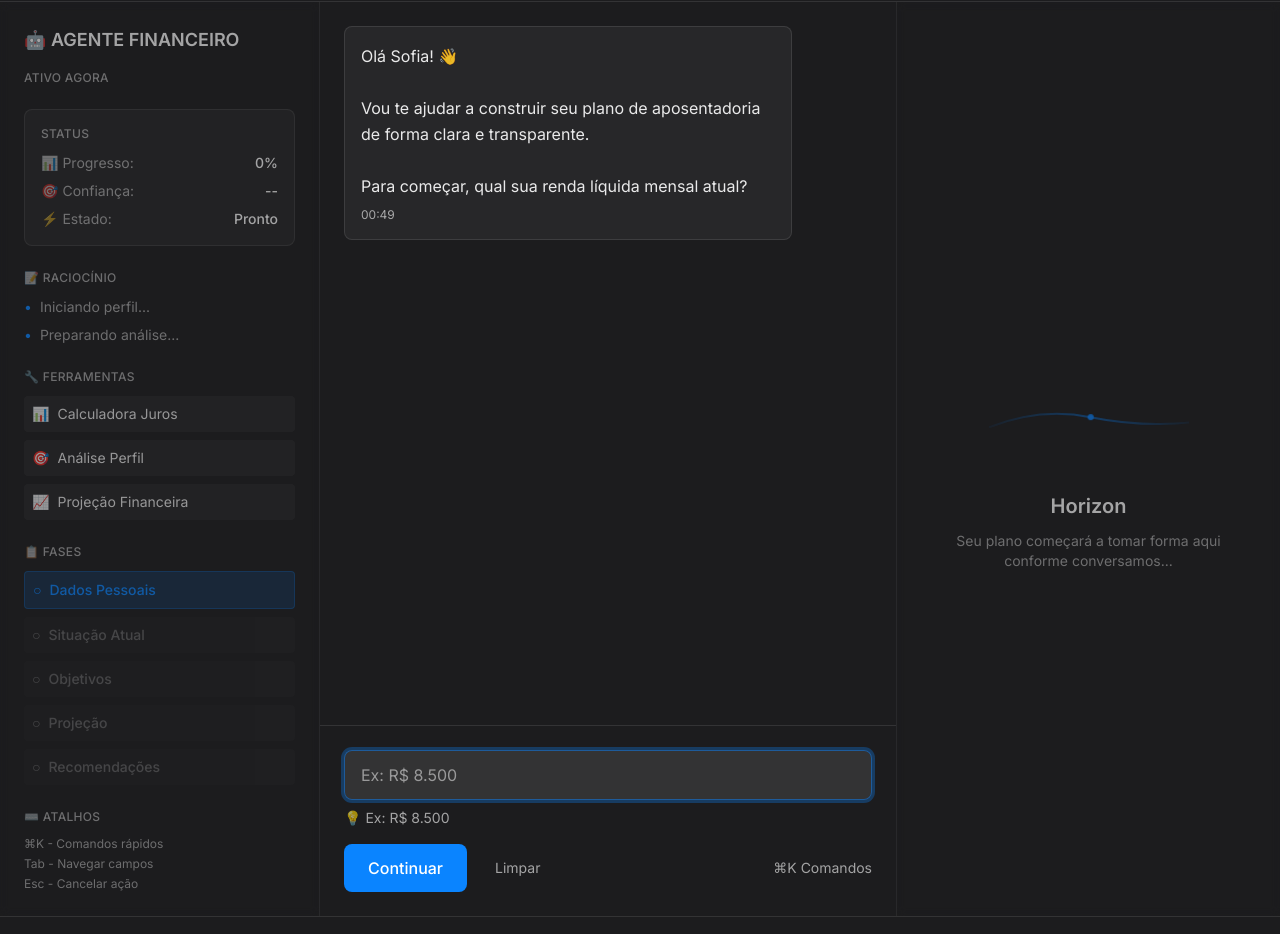
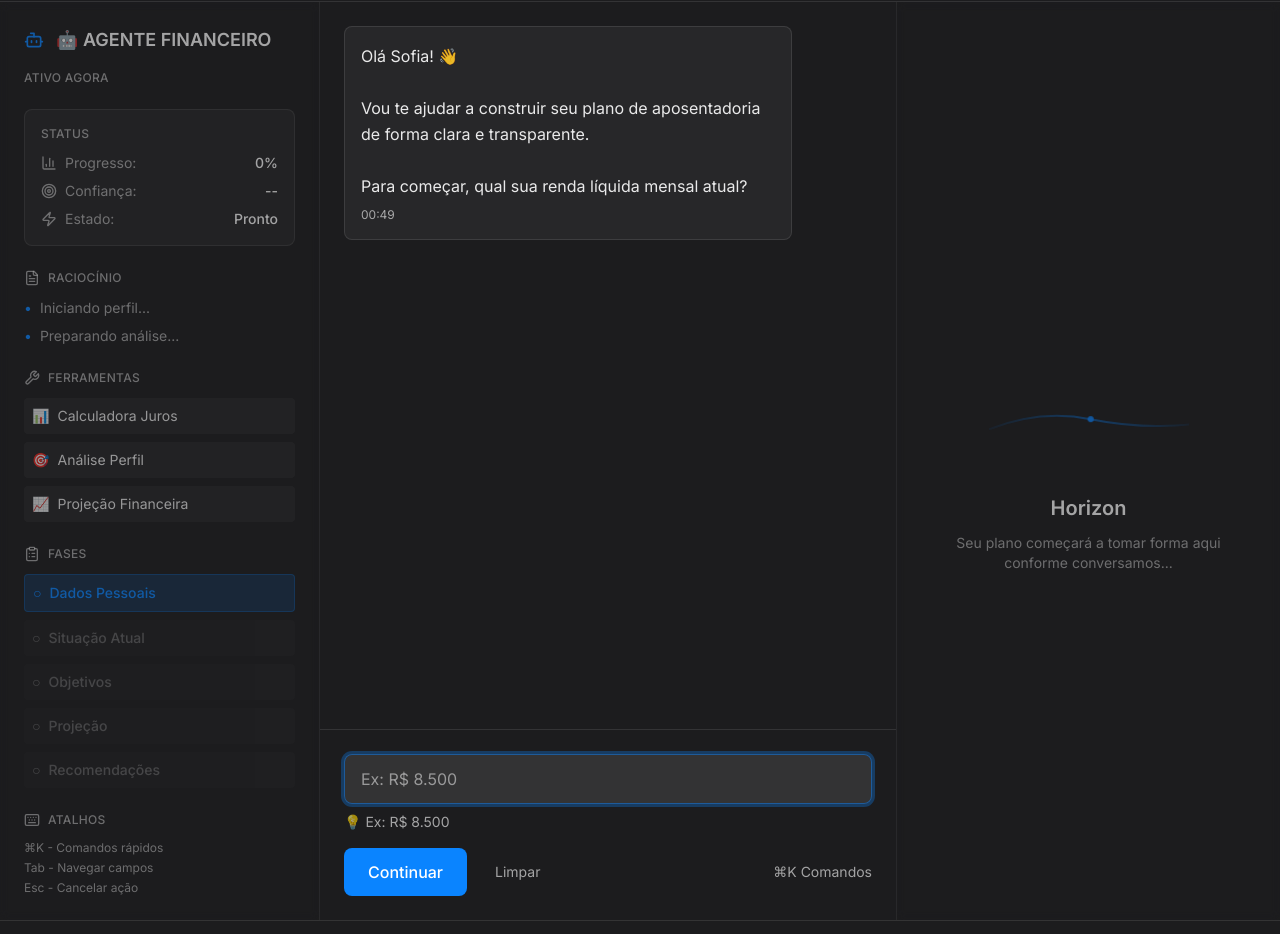
Before and after one commit to arthur0211/horizon-agent-transparency-ui, a React (Vite) app: page / in a window 1280 px wide. Shown: the part 95-1029 px from the top of the page. Built offline with nearby package versions, Linux system fonts and the light colour scheme.

Commit message:
Improve icon styles
Refactor and enhance the visual appearance of icons throughout the application.

```diff
--- a/src/components/AgentHub.tsx
+++ b/src/components/AgentHub.tsx
@@ -1,5 +1,6 @@
 
 import React from 'react';
+import { Bot, BarChart3, Target, Zap, FileText, Wrench, ClipboardList, Keyboard } from 'lucide-react';
 import { AgentStatus, PlanningPhase } from '../types';
 
 interface AgentHubProps {
@@ -22,6 +23,7 @@ export const AgentHub: React.FC<AgentHubProps> = ({
       {/* Agent Info */}
       <div className="space-y-4">
         <div className="flex items-center gap-3">
+          <Bot className="w-5 h-5 text-horizon-accent" />
           <div className="text-lg font-semibold text-white">{agent.name}</div>
           {agent.isProcessing && (
             <div className="w-2 h-2 bg-horizon-accent rounded-full animate-pulse-horizon" />
@@ -37,17 +39,26 @@ export const AgentHub: React.FC<AgentHubProps> = ({
         <div className="metadata">Status</div>
         <div className="space-y-2">
           <div className="flex justify-between items-center">
-            <span className="text-sm text-horizon-text-secondary">📊 Progresso:</span>
+            <span className="text-sm text-horizon-text-secondary flex items-center gap-2">
+              <BarChart3 className="w-4 h-4" />
+              Progresso:
+            </span>
             <span className="text-sm font-medium text-white">{agent.progress}%</span>
           </div>
           <div className="flex justify-between items-center">
-            <span className="text-sm text-horizon-text-secondary">🎯 Confiança:</span>
+            <span className="text-sm text-horizon-text-secondary flex items-center gap-2">
+              <Target className="w-4 h-4" />
+              Confiança:
+            </span>
             <span className="text-sm font-medium text-white">
               {agent.confidence > 0 ? `${agent.confidence}%` : '--'}
             </span>
           </div>
           <div className="flex justify-between items-center">
-            <span className="text-sm text-horizon-text-secondary">⚡ Estado:</span>
+            <span className="text-sm text-horizon-text-secondary flex items-center gap-2">
+              <Zap className="w-4 h-4" />
+              Estado:
+            </span>
             <span className="text-sm font-medium text-white">
               {agent.isProcessing ? 'Processando...' : 'Pronto'}
             </span>
@@ -57,7 +68,10 @@ export const AgentHub: React.FC<AgentHubProps> = ({
 
       {/* Reasoning */}
       <div className="space-y-3">
-        <div className="metadata">📝 Raciocínio</div>
+        <div className="metadata flex items-center gap-2">
+          <FileText className="w-4 h-4" />
+          Raciocínio
+        </div>
         <div className="space-y-2" aria-live="polite">
           {agent.reasoning.map((step, index) => (
             <div
@@ -73,7 +87,10 @@ export const AgentHub: React.FC<AgentHubProps> = ({
 
       {/* Tools */}
       <div className="space-y-3">
-        <div className="metadata">🔧 Ferramentas</div>
+        <div className="metadata flex items-center gap-2">
+          <Wrench className="w-4 h-4" />
+          Ferramentas
+        </div>
         <div className="space-y-2">
           {agent.tools.map((tool, index) => (
             <div
@@ -92,7 +109,10 @@ export const AgentHub: React.FC<AgentHubProps> = ({
 
       {/* Phase Navigation */}
       <div className="space-y-3">
-        <div className="metadata">📋 Fases</div>
+        <div className="metadata flex items-center gap-2">
+          <ClipboardList className="w-4 h-4" />
+          Fases
+        </div>
         <div className="space-y-2">
           {phases.map((phase) => (
             <button
@@ -118,7 +138,10 @@ export const AgentHub: React.FC<AgentHubProps> = ({
 
       {/* Shortcuts */}
       <div className="space-y-3">
-        <div className="metadata">⌨️ Atalhos</div>
+        <div className="metadata flex items-center gap-2">
+          <Keyboard className="w-4 h-4" />
+          Atalhos
+        </div>
         <div className="space-y-1 text-xs text-horizon-text-secondary">
           <div>⌘K - Comandos rápidos</div>
           <div>Tab - Navegar campos</div>
--- a/src/components/Footer.tsx
+++ b/src/components/Footer.tsx
@@ -1,15 +1,28 @@
 
 import React from 'react';
+import { Command, Palette, Navigation, X } from 'lucide-react';
 
 export const Footer: React.FC = () => {
   return (
     <footer className="p-4 border-t border-white/10 text-center">
-      <div className="text-xs text-horizon-text-secondary">
+      <div className="text-xs text-horizon-text-secondary flex items-center justify-center gap-4">
         <span className="metadata">Atalhos:</span>
-        <span className="mx-2">/ comando rápido</span>
-        <span className="mx-2">• ⌘K abre palette</span>
-        <span className="mx-2">• Tab navega</span>
-        <span className="mx-2">• Esc cancela</span>
+        <span className="flex items-center gap-1">
+          <Command className="w-3 h-3" />
+          / comando rápido
+        </span>
+        <span className="flex items-center gap-1">
+          <Palette className="w-3 h-3" />
+          ⌘K abre palette
+        </span>
+        <span className="flex items-center gap-1">
+          <Navigation className="w-3 h-3" />
+          Tab navega
+        </span>
+        <span className="flex items-center gap-1">
+          <X className="w-3 h-3" />
+          Esc cancela
+        </span>
       </div>
     </footer>
   );
```
